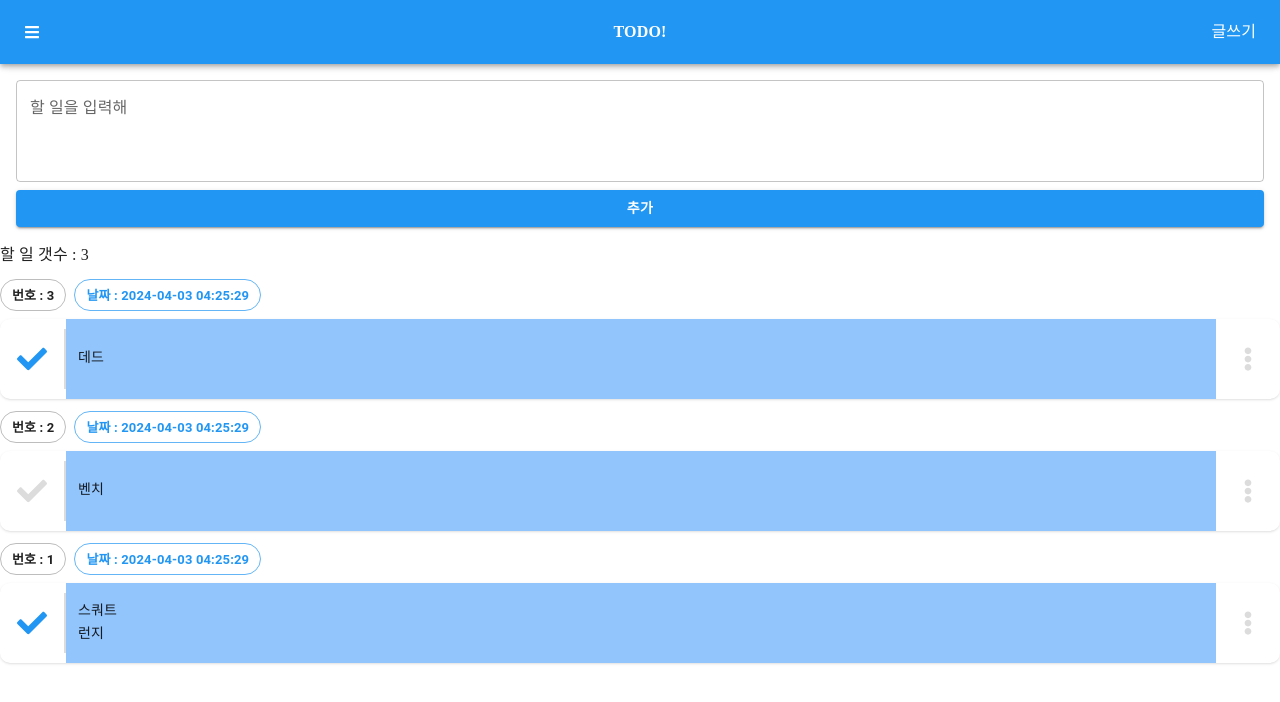
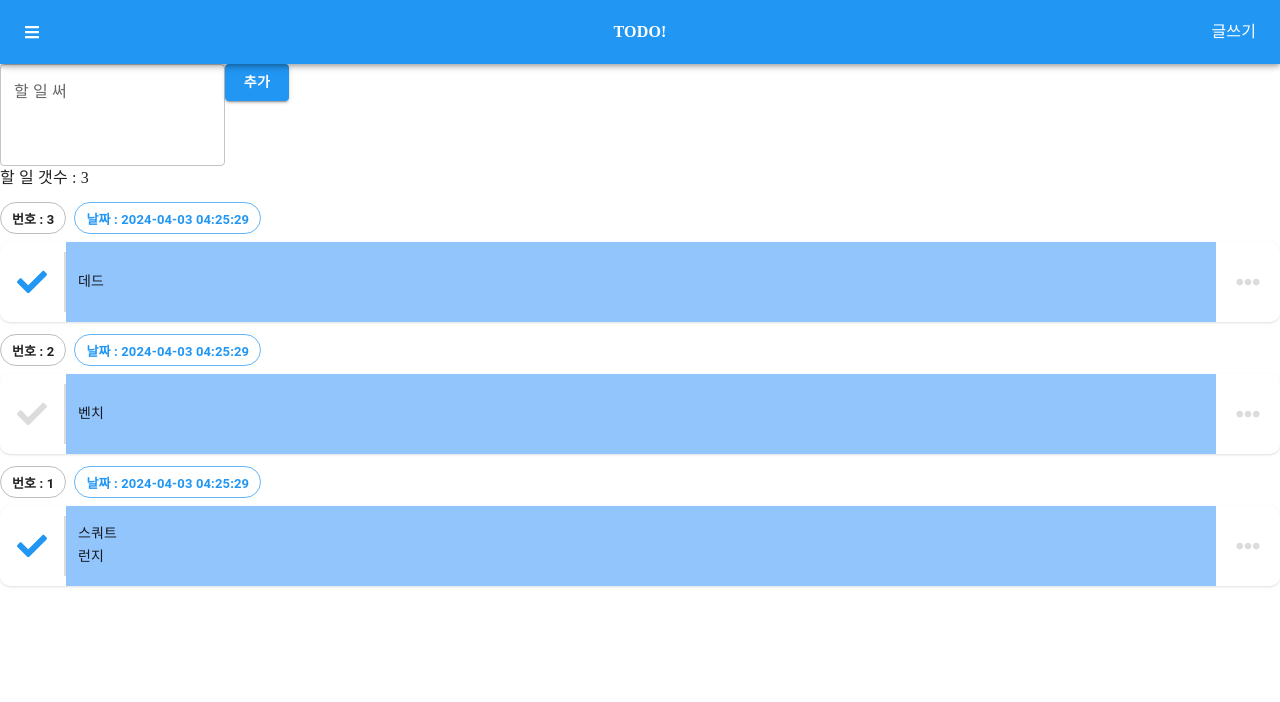
Before and after one commit to jihyeon2434/todoappExamTest1_2024_0513_2_ojh, a Next.js app: page / in a window 1280 px wide. Shown: the top 702 px of the page. Built offline with nearby package versions, Linux system fonts and the light colour scheme; a web font is replaced by a local one.

Commit message:
각각의 컴포넌트로 분리, newTodoForm, TodoList, TodoListItem 활성화

```diff
--- a/src/app/page.js
+++ b/src/app/page.js
@@ -3,14 +3,22 @@
 import * as React from 'react';
 import { ThemeProvider } from '@mui/material/styles';
 import classNames from 'classnames';
-import { Button, AppBar, Toolbar, CssBaseline, TextField, Chip, Box } from '@mui/material';
-import { FaBars, FaCheck, FaEllipsisV } from 'react-icons/fa';
+import {
+  Button,
+  AppBar,
+  Toolbar,
+  CssBaseline,
+  TextField,
+  Chip,
+  Box,
+  Drawer,
+  MenuList,
+} from '@mui/material';
+import { FaBars, FaCheck, FaEllipsisH } from 'react-icons/fa';
 import RootTheme from './theme';
 import dateToStr from './dateUtil';
 
-function useTodoStatus() {
-  console.log('실행 1');
-
+function useTodosState() {
   const [todos, setTodos] = React.useState([]);
   const lastTodoIdRef = React.useRef(0);
 
@@ -43,126 +51,7 @@ function useTodoStatus() {
   };
 }
 
-const NewTodoForm = ({ todoStatus }) => {
-  const [newTodoTitle, setNewTodoTitle] = useState('');
-
-  const addTodo = () => {
-    if (newTodoTitle.trim().length == 0) return;
-    const title = newTodoTitle.trim();
-    todoStatusaddTodo(title);
-    setNewTodoTitle('');
-  };
-
-  return (
-    <>
-      <div className="flex items-center gap-x-3">
-        <input
-          className="input input-bordered"
-          type="text"
-          placeholder="새 할일 입력해"
-          value={newTodoTitle}
-          onChange={(e) => setNewTodoTitle(e.target.value)}
-        />
-        <button className="btn btn-primary" onClick={addTodo}>
-          할 일 추가
-        </button>
-      </div>
-    </>
-  );
-};
-
-const TodoListItem = ({ todo, todoStatus }) => {
-  const [editMode, setEditMode] = useState(false);
-  const [newTodoTitle, setNewTodoTitle] = useState(todo.title);
-  const readMode = !editMode;
-
-  const enableEditMode = () => {
-    setEditMode(true);
-  };
-
-  const removeTodo = () => {
-    todoStatus.removeTodo(todo.id);
-  };
-
-  const cancleEdit = () => {
-    setEditMode(false);
-    setNewTodoTitle(todo.title);
-  };
-  const commitEdit = () => {
-    if (newTodoTitle.trim().length == 0) return;
-
-    todoStatus.modifyTodo(todo.id, newTodoTitle.trim());
-
-    setEditMode(false);
-  };
-
-  return (
-    <li className="flex items-center gap-x-3 mb-3">
-      <span className="badge badge-accent badge-outline">{todo.id}</span>
-      {readMode ? (
-        <>
-          <span>{todo.title}</span>
-          <button className="btn btn-outline btn-accent" onClick={enableEditMode}>
-            수정
-          </button>
-          <button className="btn btn-accent" onClick={removeTodo}>
-            삭제
-          </button>
-        </>
-      ) : (
-        <>
-          <input
-            className="input input-bordered"
-            type="text"
-            placeholder="할 일 써"
-            value={newTodoTitle}
-            onChange={(e) => setNewTodoTitle(e.target.value)}
-          />
-          <button className="btn btn-accent" onClick={commitEdit}>
-            수정완료
-          </button>
-          <button className="btn btn-accent" onClick={cancleEdit}>
-            수정취소
-          </button>
-        </>
-      )}
-    </li>
-  );
-};
-
-const TodoList = ({ todoStatus }) => {
-  return (
-    <>
-      {todoStatus.todos.length == 0 ? (
-        <h4>할 일 없음</h4>
-      ) : (
-        <>
-          <h4>할 일 목록</h4>
-          <ul>
-            {todoStatus.todos.map((todo) => (
-              <TodoListItem key={todo.id} todo={todo} todoStatus={todoStatus} />
-            ))}
-          </ul>
-        </>
-      )}
-    </>
-  );
-};
-
-let AppCallCount = 0;
-
-function App() {
-  AppCallCount++;
-  console.log(`AppCallCount : ${AppCallCount}`);
-
-  const todosState = useTodoStatus(); // 리액트 커스텀 훅
-
-  React.useEffect(() => {
-    todosState.addTodo('스쿼트\n런지');
-    todosState.addTodo('벤치');
-    todosState.addTodo('데드');
-  }, []);
-
+const NewTodoForm = ({ todosState }) => {
   const onSubmit = (e) => {
     e.preventDefault();
 
@@ -183,40 +72,26 @@ function App() {
 
   return (
     <>
-      <AppBar position="fixed">
-        <Toolbar>
-          <div className="tw-flex-1">
-            <FaBars onClick={() => setOpen(true)} className="tw-cursor-pointer" />
-          </div>
-          <div className="logo-box">
-            <a href="/" className="tw-font-bold">
-              TODO!
-            </a>
-          </div>
-          <div className="tw-flex-1 tw-flex tw-justify-end">
-            <a href="/write">글쓰기</a>
-          </div>
-        </Toolbar>
-      </AppBar>
-      <Toolbar />
-      <form className="tw-flex tw-flex-col tw-p-4 tw-gap-2" onSubmit={onSubmit}>
+      <form onSubmit={(e) => onSubmit(e)}>
         <TextField
-          multiline
           minRows={3}
           maxRows={10}
+          multiline
           name="content"
           autoComplete="off"
-          label="할 일을 입력해"
-          variant="outlined"
+          label="할 일 써"
         />
-        <Button className="tw-font-bold" variant="contained" type="submit">
+        <Button variant="contained" className="tw-font-bold" type="submit">
           추가
         </Button>
       </form>
-      할 일 갯수 : {todosState.todos.length}
-      <nav>
-        <ul>
-          {todosState.todos.map((todo, index) => (
+    </>
+  );
+};
+
+const TodoListItem = ({ todo, index }) => {
+  return (
+    <>
       <li key={todo.id}>
         <div className="tw-flex tw-flex-col tw-gap-2 tw-mt-3">
           <div className="tw-flex tw-gap-x-2 tw-font-bold">
@@ -245,14 +120,65 @@ function App() {
               {todo.content}
             </div>
             <Button className="tw-flex-shrink-0 tw-rounded-[0_10px_10px_0]" color="inherit">
-                    <FaEllipsisV className="tw-text-[#dcdcdc] tw-text-2xl" />
+              <FaEllipsisH className="tw-text-[#dcdcdc] tw-text-2xl" />
             </Button>
           </div>
         </div>
       </li>
+    </>
+  );
+};
+
+const TodoList = ({ todosState }) => {
+  return (
+    <>
+      <Drawer anchor="{bottom}" open={false} onClose={() => {}}>
+        <div className="tw-p-[30px] tw-flex tw-gap-x-[5px]">
+          <div>수정</div>
+          <div>삭제</div>
+        </div>
+      </Drawer>
+      할 일 갯수 : {todosState.todos.length}
+      <nav>
+        <ul>
+          {todosState.todos.map((todo, index) => (
+            <TodoListItem key={todo.id} todo={todo} index={index} />
           ))}
         </ul>
       </nav>
+    </>
+  );
+};
+
+function App() {
+  const todosState = useTodosState(); // 리액트 커스텀 훅
+
+  React.useEffect(() => {
+    todosState.addTodo('스쿼트\n런지');
+    todosState.addTodo('벤치');
+    todosState.addTodo('데드');
+  }, []);
+
+  return (
+    <>
+      <AppBar position="fixed">
+        <Toolbar>
+          <div className="tw-flex-1">
+            <FaBars onClick={() => setOpen(true)} className="tw-cursor-pointer" />
+          </div>
+          <div className="logo-box">
+            <a href="/" className="tw-font-bold">
+              TODO!
+            </a>
+          </div>
+          <div className="tw-flex-1 tw-flex tw-justify-end">
+            <a href="/write">글쓰기</a>
+          </div>
+        </Toolbar>
+      </AppBar>
+      <Toolbar />
+      <NewTodoForm todosState={todosState} />
+      <TodoList todosState={todosState} />
     </>
   );
 }
@@ -260,7 +186,6 @@ function App() {
 export default function themeApp() {
   const theme = RootTheme();
 
-  console.log('실행 2');
   return (
     <ThemeProvider theme={theme}>
       <CssBaseline />
```
Lines whose indentation alone changed are shown as unchanged.
